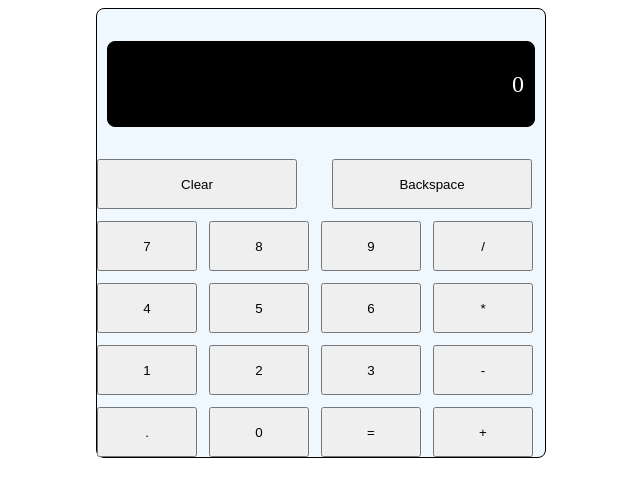
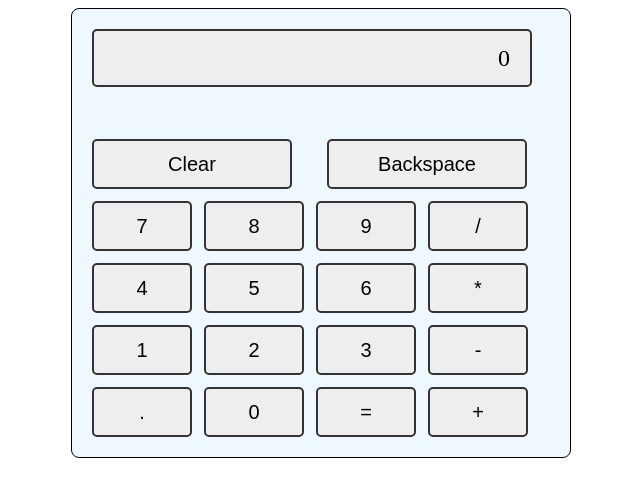
Before and after one commit to AnonymousKS/Calculator, a plain HTML site: page index.html in a window 1280 px wide. Shown: the whole page, without its empty margins (319-959 px from the left). Drawn offline with Linux system fonts and the light colour scheme.

Commit message:
fixed the style

```diff
--- a/index.html
+++ b/index.html
@@ -14,25 +14,25 @@
       </div>
       <div class="cal-buttons">
         <div class="essential-btn">
-        <button class="clear">Clear</button>
-        <button class="backspace">Backspace</button>
+        <button class="btn clear">Clear</button>
+        <button class="btn backspace">Backspace</button>
       </div>
-      <button class="numbers">7</button>
-      <button class="numbers">8</button>
-      <button class="numbers">9</button>
-      <button class="operator">/</button>
-      <button class="numbers">4</button>
-      <button class="numbers">5</button>
-      <button class="numbers">6</button>
-      <button class="operator">*</button>
-      <button class="numbers">1</button>
-      <button class="numbers">2</button>
-      <button class="numbers">3</button>
-      <button class="operator">-</button>
-      <button class="operator">.</button>
-      <button class="numbers">0</button>
-      <button class="operator">=</button>
-        <button class="operator">+</button>
+      <button class="btn numbers">7</button>
+      <button class="btn numbers">8</button>
+      <button class="btn numbers">9</button>
+      <button class="btn operator">/</button>
+      <button class="btn numbers">4</button>
+      <button class="btn numbers">5</button>
+      <button class="btn numbers">6</button>
+      <button class="btn operator">*</button>
+      <button class="btn numbers">1</button>
+      <button class="btn numbers">2</button>
+      <button class="btn numbers">3</button>
+      <button class="btn operator">-</button>
+      <button class="btn operator">.</button>
+      <button class="btn numbers">0</button>
+      <button class="btn operator">=</button>
+        <button class="btn operator">+</button>
       </div>
     </div>
   </body>
--- a/style.css
+++ b/style.css
@@ -16,22 +16,24 @@ body{
     gap: 32px;
     border: 1px solid black;
     border-radius: 8px;
-    width: 450px;
+    width: 500px;
     height: 450px;
-
+    padding: 20px;
+    word-wrap: break-word;
+    word-break: break-all;
 }
 
 .screen-container {
-    margin: 32px 10px 0 10px;
+    width: 440px;
+    border: 2px solid #333;
+    border-radius: 5px;
+    margin-bottom: 20px;
+    padding: 10px 20px;
     height: 50px;
-    border: 1px solid black;
-    border-radius: 8px;
+    background: #eee;
     justify-content: flex-end;
     align-items: center;
     font-size: 1.5em;
-    background: #000;
-    color:#fff;
-    padding:0 10px;
 }
 
 
@@ -53,13 +55,13 @@ body{
     gap: 35px;
 }
 
-/* .operator button {
-    display: flex;
-    justify-content: space-around;
-    flex-direction: column;
-    align-items: center;
-
-} */
+.btn {
+    padding: 10px;
+    border: 2px #333 solid;
+    border-radius: 5px;
+    background-color: #eee;
+    font-size: 20px;
+  }
 
 .clear, .backspace {
     width: 200px;
```
